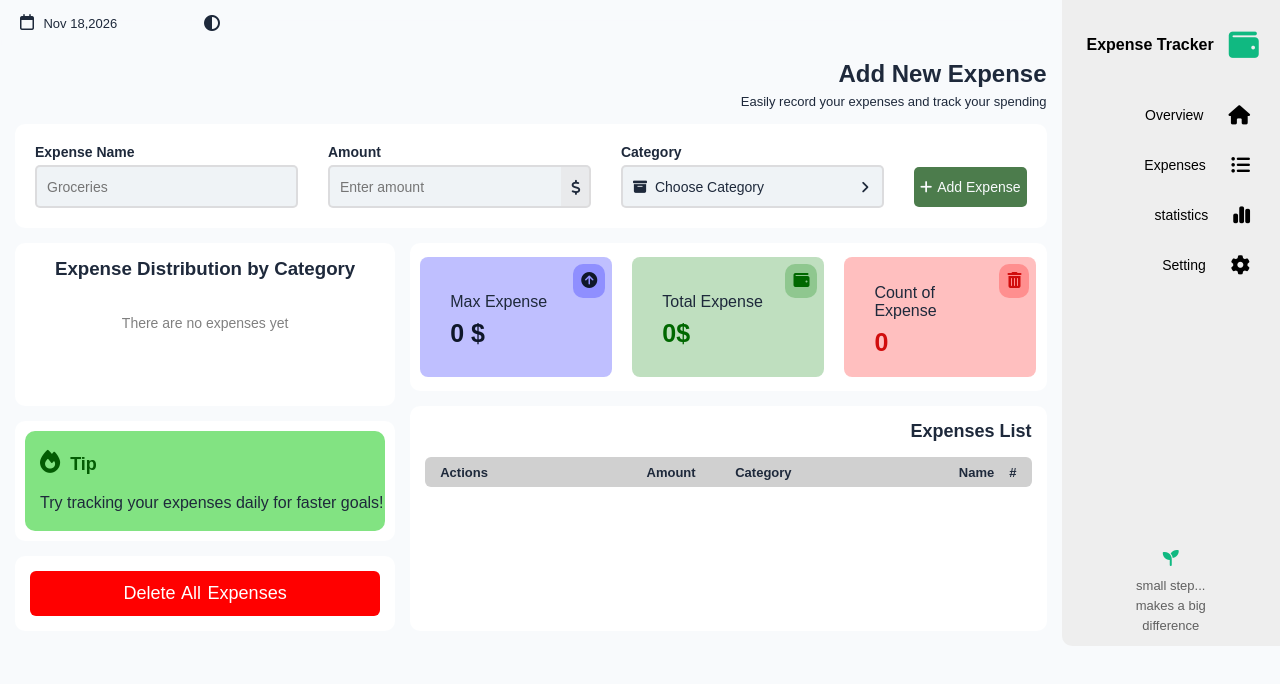
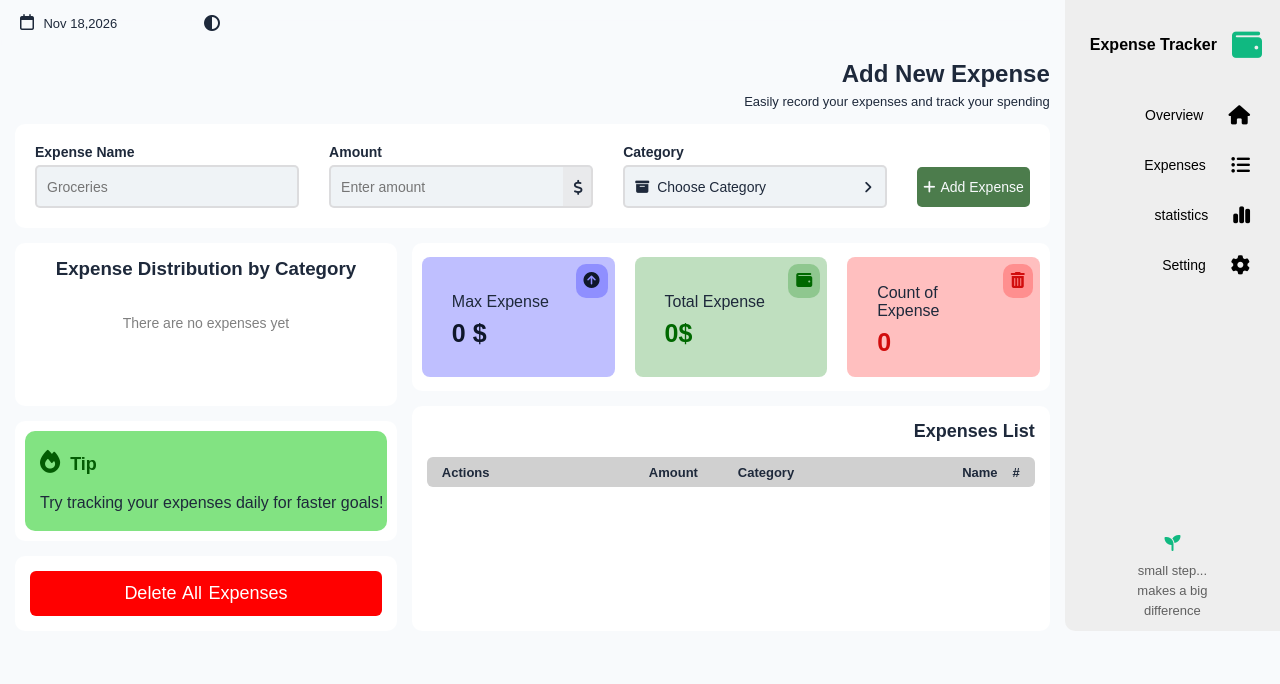
Before and after one commit to mohammedShible/expense-tracker, a plain HTML site: page index.html in a window 1280 px wide. Drawn offline with nearby package versions, Linux system fonts and the light colour scheme.

Commit message:
Update project

```diff
--- a/style.css
+++ b/style.css
@@ -66,7 +66,7 @@ body.dark-mode {
 
 body {
   display: grid;
-  grid-template: 45px 1fr /auto;
+  grid-template: 45px 1fr /1fr auto;
   background-color: var(--bg-color);
   color: var(--text-color);
   -ms-overflow-style: none;
@@ -88,6 +88,7 @@ body:has(.side-bar.activeMenu)::after {
 }
 
 header {
+  grid-area: 1 / 1 / 2 / 2;
   display: flex;
   justify-content: space-between;
   align-items: center;
@@ -217,10 +218,12 @@ header .the-date {
 }
 
 main {
+  grid-area: 2 / 1 / -1 / 2;
   display: grid;
   grid-template: repeat(6, auto)/repeat(2, auto);
   gap: 15px;
   padding: 15px;
+  padding-bottom: 0;
 }
 
 main .Paragraph {
```
